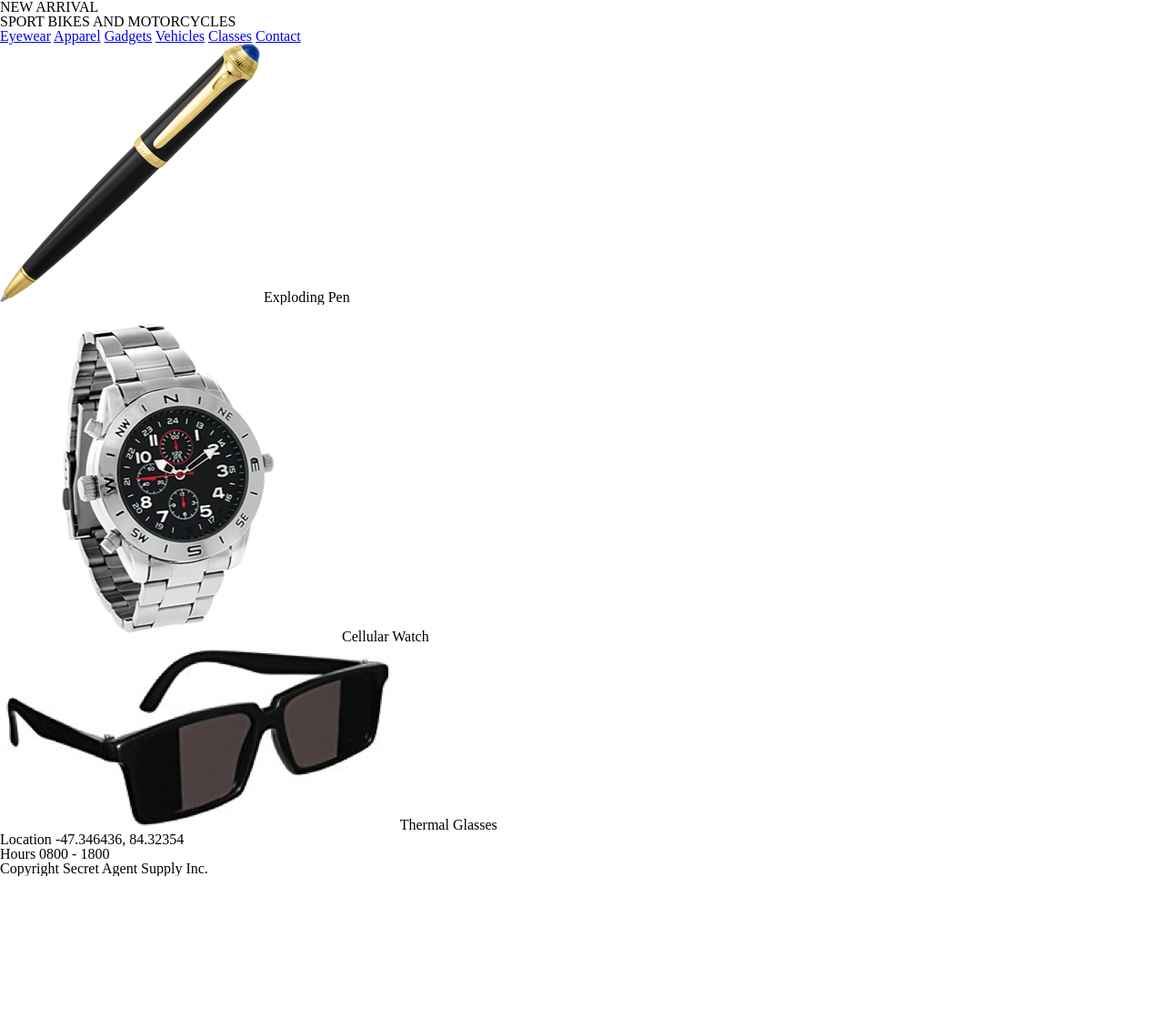
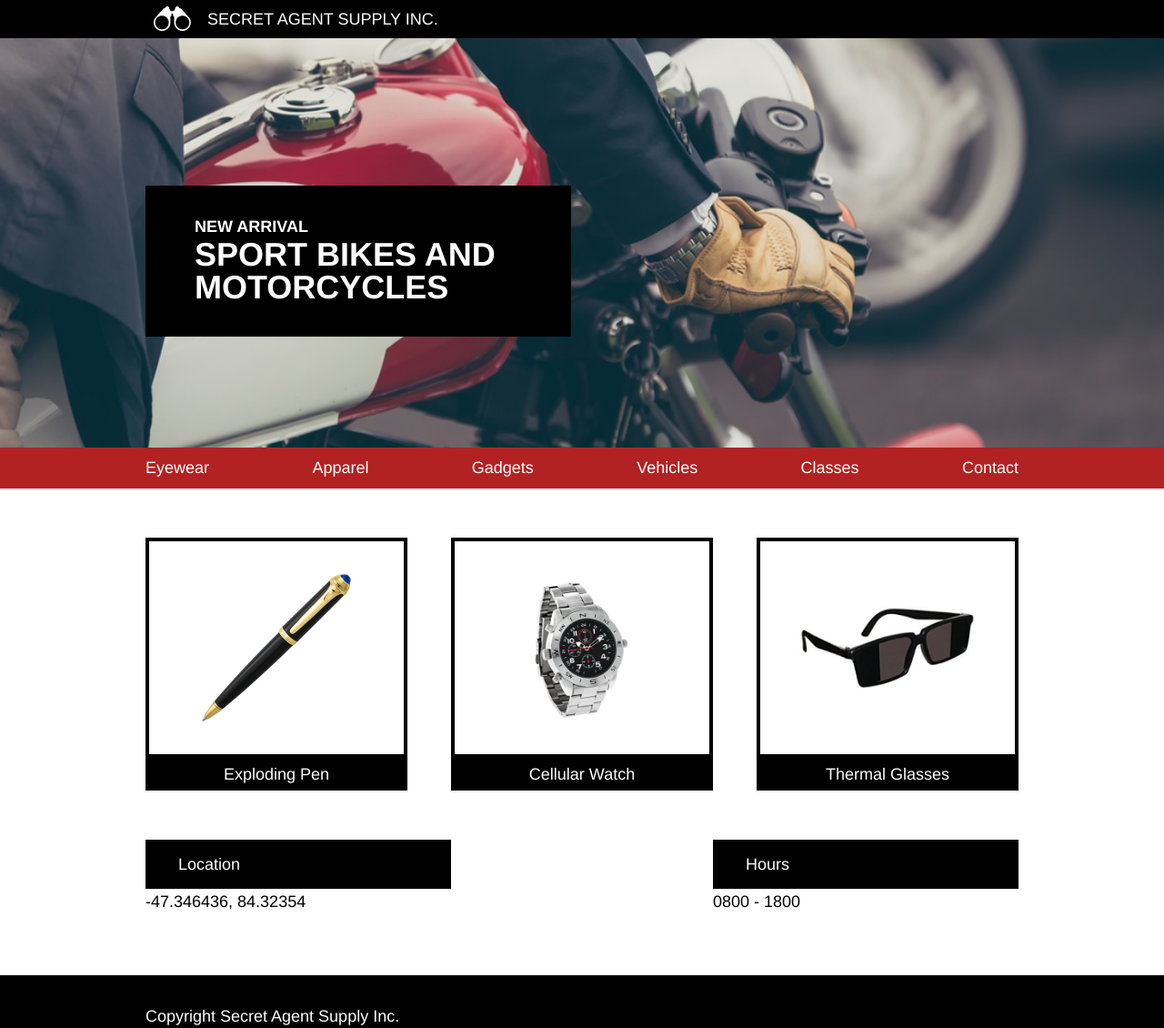
Before and after one commit to Aaron-Day/BWS, a plain HTML site: page SecretAgentSupply/index.html in a window 1280 px wide. Shown: the whole page at 91% size. Before the commit the page ends 963 px from the top, so only its background shows below. Drawn offline with Linux system fonts and the light colour scheme.

Commit message:
Complete SecretAgentSupply Desktop Layout

```diff
--- a/SecretAgentSupply/index.html
+++ b/SecretAgentSupply/index.html
@@ -8,53 +8,69 @@
   <body>
     <!--HEADER-->
     <header>
-      <div class="logo">
+      <div class="logo container">
+        <img src="resources/images/logo.png"/>
+        <span>SECRET AGENT SUPPLY INC.</span>
       </div>
       <div class="banner">
+        <div class="container">
           <div class="content">
             <span>NEW ARRIVAL</span>
             <h2>SPORT BIKES AND MOTORCYCLES</h2>
           </div>
         </div>
+      </div>
       <nav>
-        <span><a href="#">Eyewear</a></span>
-        <span><a href="#">Apparel</a></span>
-        <span><a href="#">Gadgets</a></span>
-        <span><a href="#">Vehicles</a></span>
-        <span><a href="#">Classes</a></span>
-        <span><a href="#">Contact</a></span>
+        <ul class="container">
+          <li><a href="#">Eyewear</a></li>
+          <li><a href="#">Apparel</a></li>
+          <li><a href="#">Gadgets</a></li>
+          <li><a href="#">Vehicles</a></li>
+          <li><a href="#">Classes</a></li>
+          <li><a href="#">Contact</a></li>
+        </ul>
       </nav>
     </header>
 
     <!--MAIN CONTENT-->
-    <div class="main-content">
+    <div class="main-content container">
       <div class="products">
-        <div class="box">
+        <div class="product">
+          <div class="product-box">
             <img src="resources/images/pen.png"/>
+          </div>
           <span class="content">Exploding Pen</span>
         </div>
-        <div class="box">
+        <div class="product">
+          <div class="product-box">
             <img src="resources/images/watch.png"/>
+          </div>
           <span class="content">Cellular Watch</span>
         </div>
-        <div class="box">
+        <div class="product">
+          <div class="product-box">
             <img src="resources/images/glasses.png"/>
+          </div>
           <span class="content">Thermal Glasses</span>
         </div>
       </div>
-      <div class="store box">
+      <div class="business-info">
+        <div class="info">
           <span class="content">Location</span>
           <span>-47.346436, 84.32354</span>
         </div>
-      <div class="store box">
+        <div class="info">
           <span class="content">Hours</span>
           <span>0800 - 1800</span>
+        </div>
       </div>
     </div><!--MAIN CONTENT: CLOSE-->
 
     <!--FOOTER-->
     <footer>
+      <div class="container">
         <span id="copyright">Copyright Secret Agent Supply Inc.</span>
+      </div>
     </footer>
   </body>
 </html>
--- a/SecretAgentSupply/resources/css/style.css
+++ b/SecretAgentSupply/resources/css/style.css
@@ -0,0 +1,135 @@
+/*ALL CONTENT*/
+html {
+  font-family: Helvetica; /*requirement: font-family: Helvetica;*/
+  font-size: 18px; /*requirement: Base font size is 18px*/
+}
+
+header, .content, footer {
+  color: white;
+  background-color: black;
+}
+
+.container {
+  max-width: 960px; /*requirement: 960px site container*/
+  margin: 0 auto; /*auto center if larger*/
+}
+
+/*HEADER*/
+/**LOGO**/
+.logo {
+  display: flex;
+  align-items: center;
+  width: auto;
+  height: 2.32rem; /*requirement: 1rem + 2(0.66rem), text and space above & below company name*/
+}
+
+.logo img {
+  height: 1.5rem; /*requirement: 1.5rem logo height*/
+  width: auto; /*auto adjust width to scale*/
+  margin-left: 0.5rem; /*requirement: 0.5rem space left of logo*/
+  margin-right: 1rem; /*requirement: 1rem space right of logo*/
+}
+/**BANNER**/
+.banner {
+  height: 25rem; /*requirement: 25rem banner height*/
+  background-image: url(../images/moto.jpeg);
+  background-repeat: no-repeat;
+  background-position: center;
+  background-size: cover;
+}
+
+.banner .content {
+  width: 20rem; /*requirement: 20rem banner content box width*/
+  padding: 2rem 3rem; /*requirement: 2rem padding above and 3rem padding left inside banner content; apparent equal padding on opposite sides*/
+  font-weight: bold; /*requirement: banner content bold*/
+  position: relative;
+  top: 9rem; /*requirement: 9rem between logo bar and banner content*/
+}
+
+.banner .content h2 {
+  font-size: 2rem;
+  padding-top: 0.25rem;
+}
+
+/**NAVIGATION BAR**/
+nav {
+  color: white;
+  background-color: firebrick;
+  width: 100%;
+  padding: 0.75rem 0;
+}
+
+nav ul {
+  display: flex;
+  justify-content: space-between;
+}
+
+a {
+  color: inherit;
+  text-decoration: none;
+}
+
+/*MAIN CONTENT*/
+/**PRODUCTS**/
+.products {
+  display: flex;
+  justify-content: space-between;
+  margin-top: 3rem;
+}
+.product {
+  width: 30%;
+  display: flex;
+  flex-direction: column;
+  justify-content: center; /*center's images*/
+}
+
+.product-box {
+  height: 9rem;
+  padding: 2rem 0;
+  border: 4px solid black;
+  display: flex;
+  justify-content: center;
+  align-items: center;
+}
+
+.product img {
+  max-height: 9rem;
+  max-width: 70%;
+}
+
+.product .content {
+  text-align: center;
+  padding: 0.5rem 0;
+}
+
+/**BUSINESS**/
+.business-info {
+  display: flex;
+  justify-content: space-between;
+  margin-top: 3rem;
+}
+.info {
+  display: flex;
+  flex-direction: column;
+  width: 35%;
+}
+
+.info .content {
+  padding: 1rem 2rem;
+  margin-bottom: 5px;
+}
+
+footer {
+  height: 5rem;
+  margin-top: 4rem;
+  display: flex;
+  align-items: center;
+}
+
+footer .container {
+  width: 100%;
+}
+
+@media only screen and (max-width: 1024px) {
+
+}
```
Lines whose indentation alone changed are shown as unchanged.
